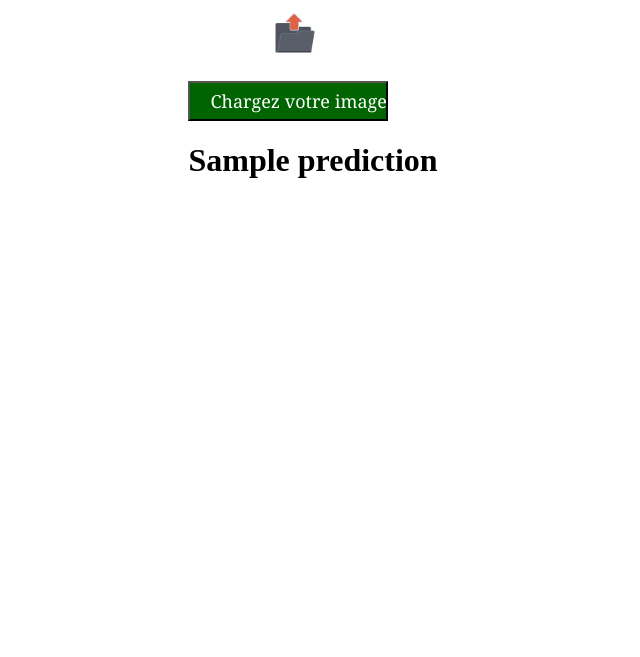
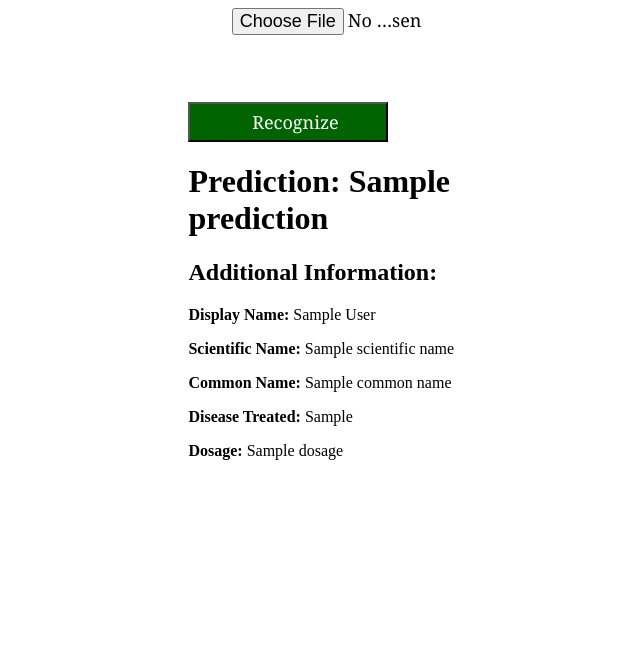
Before and after one commit to armelyara/drgreen, a Flask app: template app/app/templates/pro.html in a window 1280 px wide. Shown: the top 657 px of the page, without its empty margins (339-979 px from the left). Run offline with Flask 3, Linux system fonts and the light colour scheme; the template is opened without the code that fills it: most values are stand-ins (such as "Sample title", 1, 10 or a date in 2020); parts of the project's set-up code (start-up, migrations or seed data) failed here and were passed over.

Commit message:
New interface

```diff
--- a/app/app/templates/pro.html
+++ b/app/app/templates/pro.html
@@ -11,28 +11,50 @@
 
 <body>
     <div>
-        <form action="" class="container" id="form" method="POST" enctype="multipart/form-data">
+        <form action="/upload" class="container" id="form" method="POST" enctype="multipart/form-data">
 
 
             <div class="envoi">
                 <div class="image">
-
-                    <label for="image" style="cursor: pointer;">
-                        <img class="icone" src="static/upl.png" alt="upload" >
-                    </label><br>
-                    <input type="file" name="file" accept="image/*" id="image" onchange="Charger()" style="display: none;">
-                    <img id="affichage" width="100px">
-
-
+                    <input type="file" name="file" accept=".jpg, .jpeg, .png">
+                    <br><br>
+                    <img id="preview" src="" alt="Preview Image" style="display: none; max-width: 300px; max-height: 300px;">
+                    <br><br>
                 </div>
-                <input type="submit" value="Chargez votre image">
-                <h1> {{ prediction }}</h1>
+                <input type="submit" value="Recognize">
+                <h1>Prediction: {{ prediction }}</h1>
+                <!-- Display additional information based on the recognized label -->
+                {% if display_name %}
+                <h2>Additional Information:</h2>
+                <p><strong>Display Name:</strong> {{ display_name }}</p>
+                <p><strong>Scientific Name:</strong> {{ scientific_name }}</p>
+                <p><strong>Common Name:</strong> {{ common_name }}</p>
+                <p><strong>Disease Treated:</strong> {{ disease_treated }}</p>
+                <p><strong>Dosage:</strong> {{ dosage }}</p>
+                {% endif %}
 
             </div>
         </form>
 
     </div>
 
+<script>
+    document.querySelector('input[type="file"]').addEventListener('change', function (){
+        const preview = document.querySelector('#preview');
+        const file = this.files[0];
+        const reader = new FileReader();
+
+        reader.addEventListener('load', function () {
+            preview.src = reader.result;
+            preview.style.display = 'block';
+
+        });
+
+        if (file) {
+            reader.readAsDataURL(file);
+        }
+    });
+</script>
 </body>
 
 </html>
```
